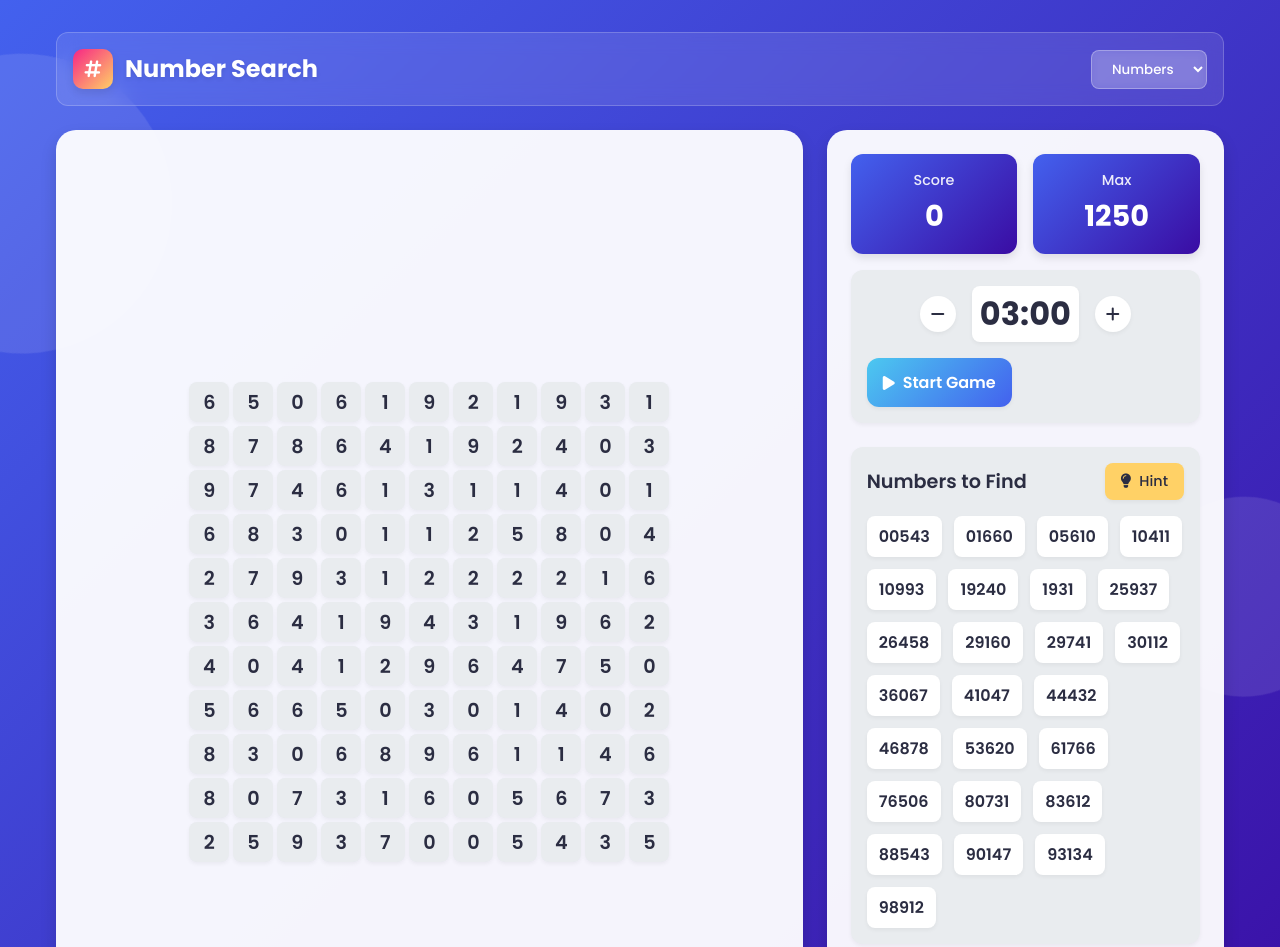
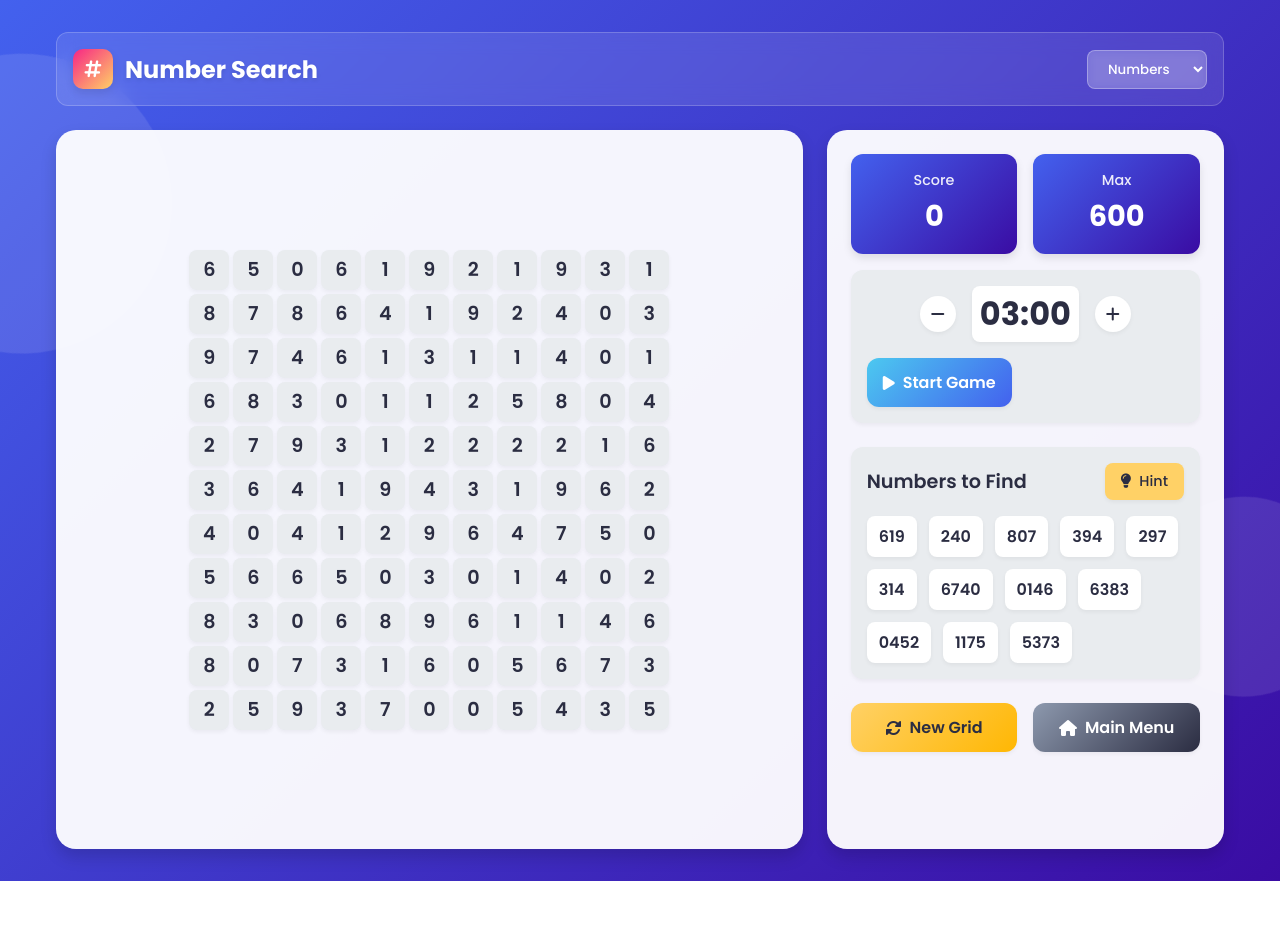
Before and after one commit to vaibhavaher04/wordsearch-game, a plain HTML site: page levels/numbers.html in a window 1280 px wide. Shown: the top 947 px of the page. After the commit the page ends 881 px from the top, so only its background shows below. Drawn offline with Linux system fonts and the light colour scheme.

Commit message:
fixed numbers grid

```diff
--- a/levels/numbers.css
+++ b/levels/numbers.css
@@ -161,6 +161,25 @@ body {
   transition: var(--transition-normal);
   backdrop-filter: blur(5px);
   border: 1px solid rgba(255, 255, 255, 0.3);
+  min-width: 120px;  /* Added this line */
+}
+
+/* Style the dropdown options */
+.difficulty-select option {
+  background-color: white;
+  color: var(--text-primary);
+  padding: 0.5rem;
+  font-weight: 500;
+}
+
+.difficulty-select option:hover {
+  background-color: var(--primary-color);
+  color: white;
+}
+
+.difficulty-select option:checked {
+  background-color: var(--primary-color);
+  color: white;
 }
 
 .difficulty-select:focus {
--- a/levels/numbers.js
+++ b/levels/numbers.js
@@ -1,13 +1,6 @@
 document.addEventListener("DOMContentLoaded", async () => {
   // Load puzzle data
-  let puzzleData = null
-  try {
-    const response = await fetch("../data/fallbackPuzzles.json")
-    puzzleData = await response.json()
-  } catch (error) {
-    console.error("Failed to load puzzle data:", error)
-    // Improved fallback data with better balanced puzzles
-    puzzleData = {
+  const puzzleData = {
     numbers: [
       {
         grid: [
@@ -24,80 +17,79 @@ document.addEventListener("DOMContentLoaded", async () => {
           ["2", "5", "9", "3", "7", "0", "0", "5", "4", "3", "5"],
         ],
         words: [
-            "123", // horizontal: row 0, cols 2-4 (0,6,1)
-            "456", // horizontal: row 1, cols 3-5 (6,4,1)
-            "789", // horizontal: row 2, cols 1-3 (7,4,6)
-            "147", // vertical: col 0, rows 2-4 (9,6,2)
-            "258", // vertical: col 1, rows 3-5 (8,7,6)
-            "369", // vertical: col 2, rows 4-6 (9,4,4)
-            "159", // diagonal: (0,4)→(1,5)→(2,6) (1,1,1)
-            "357", // diagonal: (3,1)→(4,2)→(5,3) (8,9,1)
-            "951", // diagonal: (2,0)→(3,1)→(4,2) (9,8,9)
-            "741", // diagonal: (2,1)→(3,2)→(4,3) (7,3,1)
-            "852", // diagonal: (1,1)→(2,2)→(3,3) (7,4,0)
-            "963", // diagonal: (0,8)→(1,9)→(2,10) (9,0,1)
+          "619", // horizontal: row 0, cols 2-4 (0,6,1)
+          "240", // horizontal: row 1, cols 3-5 (6,4,1)
+          "807", // horizontal: row 2, cols 1-3 (7,4,6)
+          "394", // vertical: col 0, rows 2-4 (9,6,2)
+          "297", // vertical: col 1, rows 3-5 (8,7,6)
+          "314", // vertical: col 2, rows 4-6 (9,4,4)
+          "6740", // diagonal: (0,4)→(1,5)→(2,6) (1,1,1)
+          "0146", // diagonal: (3,1)→(4,2)→(5,3) (8,9,1)
+          "6383", // diagonal: (2,0)→(3,1)→(4,2) (9,8,9)
+          "0452", // diagonal: (2,1)→(3,2)→(4,3) (7,3,1)
+          "1175", // diagonal: (1,1)→(2,2)→(3,3) (7,4,0)
+          "5373", // diagonal: (0,8)→(1,9)→(2,10) (9,0,1)
         ],
       },
       {
         grid: [
-            ["1", "2", "3", "4", "5", "6", "7", "8", "9", "0", "1"],
-            ["2", "3", "4", "5", "6", "7", "8", "9", "0", "1", "2"],
-            ["3", "4", "5", "6", "7", "8", "9", "0", "1", "2", "3"],
-            ["4", "5", "6", "7", "8", "9", "0", "1", "2", "3", "4"],
-            ["5", "6", "7", "8", "9", "0", "1", "2", "3", "4", "5"],
-            ["6", "7", "8", "9", "0", "1", "2", "3", "4", "5", "6"],
-            ["7", "8", "9", "0", "1", "2", "3", "4", "5", "6", "7"],
-            ["8", "9", "0", "1", "2", "3", "4", "5", "6", "7", "8"],
-            ["9", "0", "1", "2", "3", "4", "5", "6", "7", "8", "9"],
-            ["0", "1", "2", "3", "4", "5", "6", "7", "8", "9", "0"],
-            ["1", "2", "3", "4", "5", "6", "7", "8", "9", "0", "1"],
+          ["1", "2", "3", "4", "5", "4", "7", "4", "9", "0", "1"],
+          ["2", "3", "4", "9", "6", "7", "8", "5", "0", "1", "2"],
+          ["3", "4", "0", "6", "7", "8", "4", "0", "1", "9", "0"],
+          ["4", "8", "6", "7", "8", "1", "0", "1", "5", "0", "4"],
+          ["5", "6", "7", "8", "5", "0", "1", "0", "1", "4", "5"],
+          ["6", "7", "8", "2", "0", "1", "8", "4", "4", "5", "6"],
+          ["7", "8", "3", "0", "1", "1", "5", "4", "5", "6", "7"],
+          ["8", "0", "0", "1", "7", "9", "4", "5", "6", "7", "8"],
+          ["9", "0", "1", "3", "1", "4", "5", "6", "7", "8", "9"],
+          ["0", "1", "5", "6", "4", "5", "6", "7", "8", "6", "0"],
+          ["1", "2", "8", "4", "5", "6", "7", "8", "4", "0", "1"],
         ],
         words: [
-            "123", // horizontal: row 0, cols 0-2
-            "456", // horizontal: row 0, cols 3-5
-            "789", // horizontal: row 0, cols 6-8
-            "234", // horizontal: row 1, cols 0-2
-            "567", // horizontal: row 1, cols 3-5
-            "890", // horizontal: row 1, cols 6-8
-            "147", // vertical: col 0, rows 0-2
-            "258", // vertical: col 1, rows 0-2
-            "369", // vertical: col 2, rows 0-2
-            "159", // diagonal: (0,0)→(1,1)→(2,2)
-            "260", // diagonal: (0,1)→(1,2)→(2,3)
-            "371", // diagonal: (0,2)→(1,3)→(2,4)
+          "8456", // horizontal: row 0, cols 0-2
+          "9456", // horizontal: row 0, cols 3-5
+          "6782", // horizontal: row 0, cols 6-8
+          "5010", // horizontal: row 1, cols 0-2
+          "3406", // horizontal: row 1, cols 3-5
+          "8401", // horizontal: row 1, cols 6-8
+          "1456", // vertical: col 0, rows 0-2
+          "1710", // vertical: col 1, rows 0-2
+          "8769", // vertical: col 2, rows 0-2
+          "3971", // diagonal: (0,0)→(1,1)→(2,2)
+          "7016", // diagonal: (0,1)→(1,2)→(2,3)
+          "5741", // diagonal: (0,2)→(1,3)→(2,4)
         ],
       },
       {
         grid: [
-            ["9", "8", "7", "6", "5", "4", "3", "2", "1", "0", "9"],
-            ["8", "7", "6", "5", "4", "3", "2", "1", "0", "9", "8"],
-            ["7", "6", "5", "4", "3", "2", "1", "0", "9", "8", "7"],
-            ["6", "5", "4", "3", "2", "1", "0", "9", "8", "7", "6"],
-            ["5", "4", "3", "2", "1", "0", "9", "8", "7", "6", "5"],
-            ["4", "3", "2", "1", "0", "9", "8", "7", "6", "5", "4"],
-            ["3", "2", "1", "0", "9", "8", "7", "6", "5", "4", "3"],
-            ["2", "1", "0", "9", "8", "7", "6", "5", "4", "3", "2"],
-            ["1", "0", "9", "8", "7", "6", "5", "4", "3", "2", "1"],
-            ["0", "9", "8", "7", "6", "5", "4", "3", "2", "1", "0"],
-            ["9", "8", "7", "6", "5", "4", "3", "2", "1", "0", "9"],
+          ["9", "8", "7", "4", "1", "4", "3", "2", "1", "8", "1"],
+          ["8", "7", "9", "2", "7", "3", "2", "1", "0", "9", "8"],
+          ["7", "5", "3", "8", "3", "2", "1", "9", "8", "2", "6"],
+          ["6", "4", "7", "3", "2", "1", "3", "6", "9", "5", "2"],
+          ["5", "5", "5", "2", "1", "1", "4", "1", "4", "3", "5"],
+          ["4", "3", "2", "1", "8", "2", "6", "3", "6", "0", "7"],
+          ["3", "2", "1", "6", "9", "1", "2", "9", "5", "8", "3"],
+          ["2", "1", "4", "6", "4", "1", "6", "3", "9", "3", "6"],
+          ["1", "0", "3", "1", "0", "3", "9", "6", "3", "5", "1"],
+          ["3", "1", "6", "9", "4", "8", "5", "3", "4", "1", "0"],
+          ["0", "8", "1", "6", "0", "4", "3", "3", "1", "0", "9"],
         ],
         words: [
-            "987", // horizontal: row 0, cols 0-2
-            "654", // horizontal: row 0, cols 3-5
-            "321", // horizontal: row 0, cols 6-8
-            "876", // horizontal: row 1, cols 0-2
-            "543", // horizontal: row 1, cols 3-5
-            "210", // horizontal: row 1, cols 6-8
-            "986", // vertical: col 0, rows 0-2
-            "875", // vertical: col 1, rows 0-2
-            "764", // vertical: col 2, rows 0-2
-            "951", // diagonal: (0,0)→(1,1)→(2,2)
-            "840", // diagonal: (0,1)→(1,2)→(2,3)
-            "729", // diagonal: (0,2)→(1,3)→(2,4)
+          "91295", // horizontal: row 0, cols 0-2
+          "19826", // horizontal: row 0, cols 3-5
+          "55521", // horizontal: row 0, cols 6-8
+          "01369", // horizontal: row 1, cols 0-2
+          "08935", // horizontal: row 1, cols 3-5
+          "47231", // horizontal: row 1, cols 6-8
+          "98765", // vertical: col 0, rows 0-2
+          "73610", // vertical: col 1, rows 0-2
+          "33109", // vertical: col 2, rows 0-2
+          "89253", // diagonal: (0,0)→(1,1)→(2,2)
+          "57397", // diagonal: (0,1)→(1,2)→(2,3)
+          "03123", // diagonal: (0,2)→(1,3)→(2,4)
         ],
       },
     ],
-    }
   }
 
   // Game state
@@ -712,13 +704,13 @@ document.addEventListener("DOMContentLoaded", async () => {
           e.preventDefault()
           if (!gameState.selectedCells.includes(focusedElement)) {
             handleStartSelection({
-              preventDefault: () => {},
+              preventDefault: () => { },
               type: "keyboard",
               target: focusedElement,
             })
           } else {
             handleEndSelection({
-              preventDefault: () => {},
+              preventDefault: () => { },
               type: "keyboard",
             })
           }
```
Lines whose indentation alone changed are shown as unchanged.
